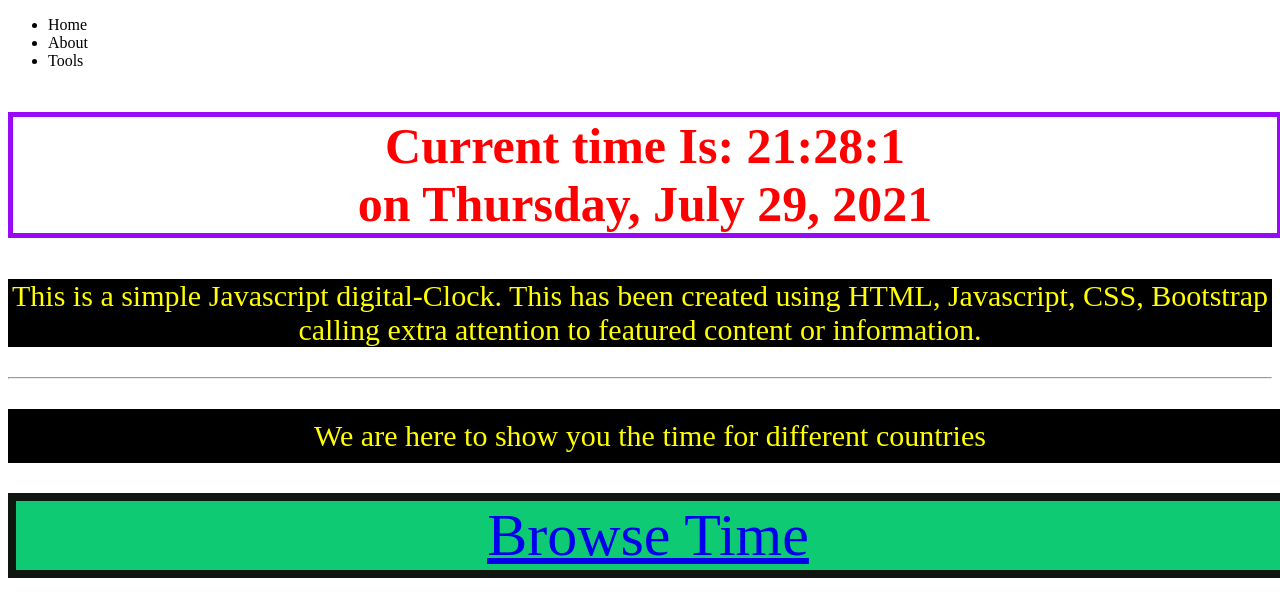
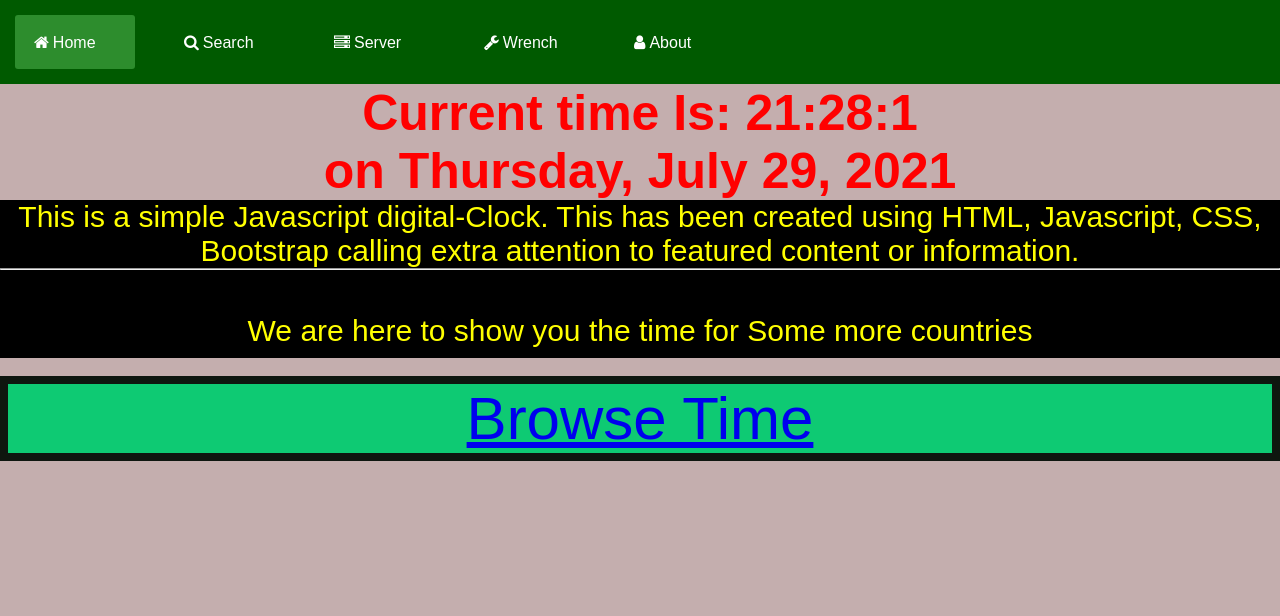
Before and after one commit to vishwajeet2022/Clock, a plain HTML site: page index.html in a window 1280 px wide. Drawn offline with Linux system fonts and the light colour scheme.

Commit message:
Update index.html

```diff
--- a/index.html
+++ b/index.html
@@ -4,17 +4,63 @@
 <head>
     <!-- Required meta tags -->
     <meta charset="utf-8">
-    <meta charset="UTF-8" name="viewport" content="width=device-width, initial-scale=1"/>
+    <meta charset="UTF-8" name="viewport" content="width=device-width, initial-scale=1" />
+    <link rel="stylesheet" href="https://stackpath.bootstrapcdn.com/font-awesome/4.7.0/css/font-awesome.min.css">
+
 
     <!--CSS Part Modification-->
+    <style>
+        * {
+            padding: 0;
+            margin: 0;
+            box-sizing: border-box;
+        }
+
+        .menu {
+            background-color: rgb(0, 90, 0);
+            text-align: left;
+        }
+
+        .menu ul {
+            display: inline-flex;
+            list-style: none;
+            color: #fff;
+        }
+
+        .menu ul li {
+            width: 120px;
+            margin: 15px;
+            padding: 15px;
+        }
+
+        .menu ul li a {
+            text-decoration: none;
+            color: #fff;
+        }
+
+        .active,
+        .menu ul li:hover {
+            background-color: #2d8d2d;
+            border-radius: 3px;
+        }
+
+        .menu .fa {
+            margin: 4px;
+        }
+    </style>
 
     <title>Digital Clock</title>
-    <link rel="stylesheet" href="style.css">
+
     <script>
         let a;
         let date;
         let time;
-        const options = { weekday: 'long', year: 'numeric', month: 'long', day: 'numeric' };
+        const options = {
+            weekday: 'long',
+            year: 'numeric',
+            month: 'long',
+            day: 'numeric'
+        };
         setInterval(() => {
             a = new Date();
             date = a.toLocaleDateString(undefined, options);
@@ -24,36 +70,49 @@
     </script>
 </head>
 
-<body>
-<ul><li>Home</li>
-    <li>About</li>
-    <li>Tools</li>
+<body style="background-color: rgb(196, 174, 174); font-family: sans-serif;">
+
+    <div class="menu">
+
+        <ul>
+            <li class="active">
+                <a href="#"><i class="fa fa-home"></i>Home</a></li>
+            <li>
+                <a href="#"><i class="fa fa-search"></i>Search</a></li>
+            <li>
+                <a href="#"><i class="fa fa-server"></i>Server</a></li>
+            <li>
+                <a href="#"><i class="fa fa-wrench"></i>Wrench</a></li>
+            <li>
+                <a href="#"><i class="fa fa-user"></i>About</a></li>
+
         </ul>
 
+
+    </div>
     <font color="red">
 
         <h2 style="width:100%; text-decoration-color: red;
-             font-size:50px; border:5px solid rgb(152, 9, 247); text-align: center;">
+             font-size:50px; text-align: center;">
             Current time Is: <span id="time"></span></h2>
 
     </font>
     <font color="yellow">
         <div style="width:100%; font-size: smaller; background-color: rgb(0, 0, 0);text-decoration-color: red;
-             font-size:30px; text-align: center;" >
-            <p>This is a simple Javascript digital-Clock. This has been created using HTML, Javascript, CSS, Bootstrap
-                calling extra attention to featured content or information.</p>
+             font-size:30px; text-align: center;">
+            <p>This is a simple Javascript digital-Clock. This has been created using HTML, Javascript, CSS, Bootstrap calling extra attention to featured content or information.</p>
         </div>
     </font>
     <hr>
 
     <p style="width:100%; background-color: rgb(0, 0, 0); color:yellow ; text-decoration-color: red;
-             font-size:30px; border:10px solid rgb(0, 0, 0); text-align: center;">
-             We are here to show you the time for different countries</p>
+             font-size:30px; border:10px solid rgb(0, 0, 0); text-align: center;"><br> We are here to show you the time for Some more countries</p>
+    <br>
+    <div style="width:100%; background-color: rgb(14, 202, 115);text-decoration-color: rgb(24, 21, 21);
+             font-size:60px; border:8px solid rgb(14, 22, 15); text-align: center;">
+        <a class="btn btn-primary btn-block" href="#" role="button">Browse Time</a>
+    </div>
 
-            <div style="width:100%; background-color: rgb(14, 202, 115);text-decoration-color: rgb(24, 21, 21);
-             font-size:60px; border:8px solid rgb(14, 22, 15); text-align: center;" >
-            <a class="btn btn-primary btn-lg" href="#" role="button">Browse Time</a>
-            </div>
 
 </body>
 
```
Lines whose indentation alone changed are shown as unchanged.
